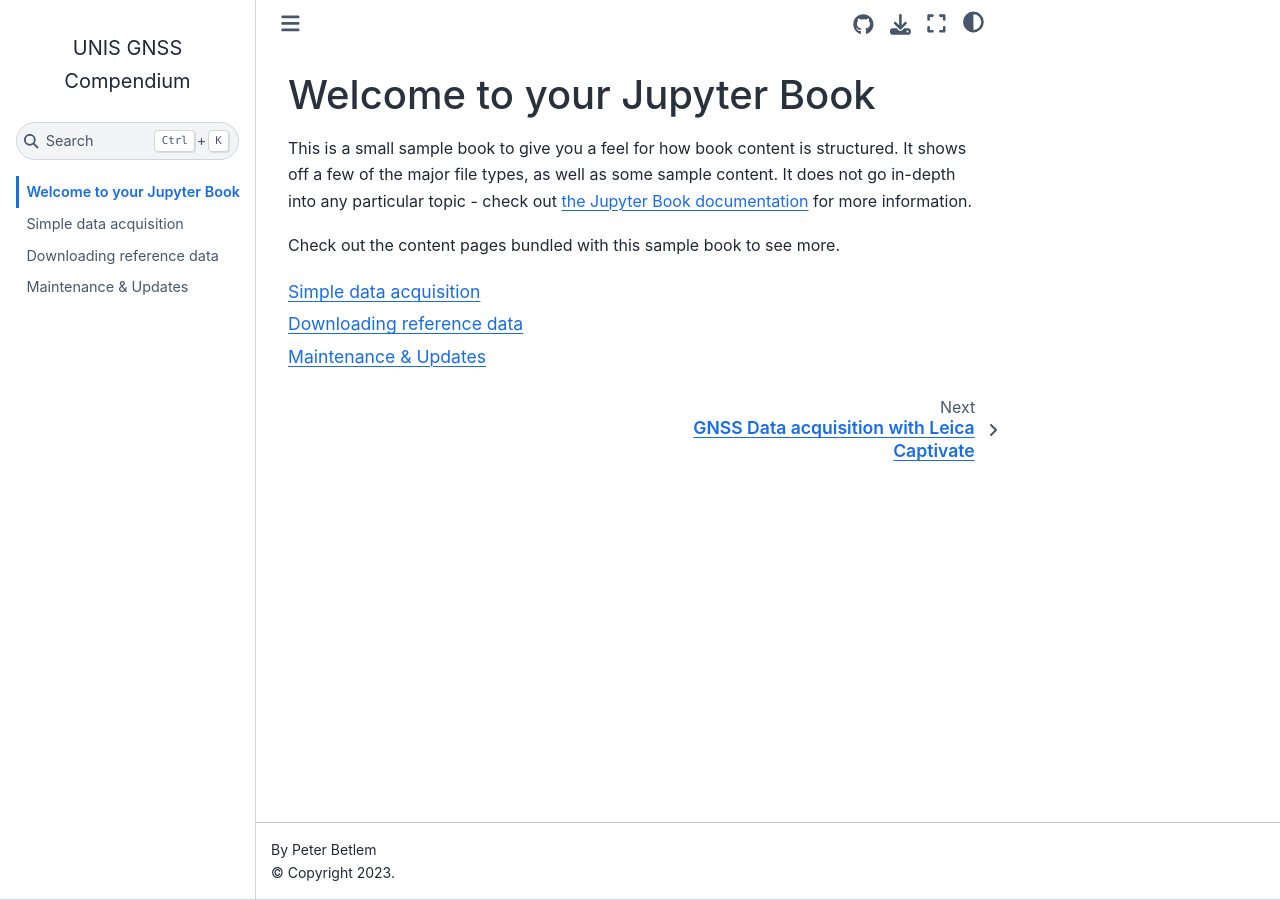
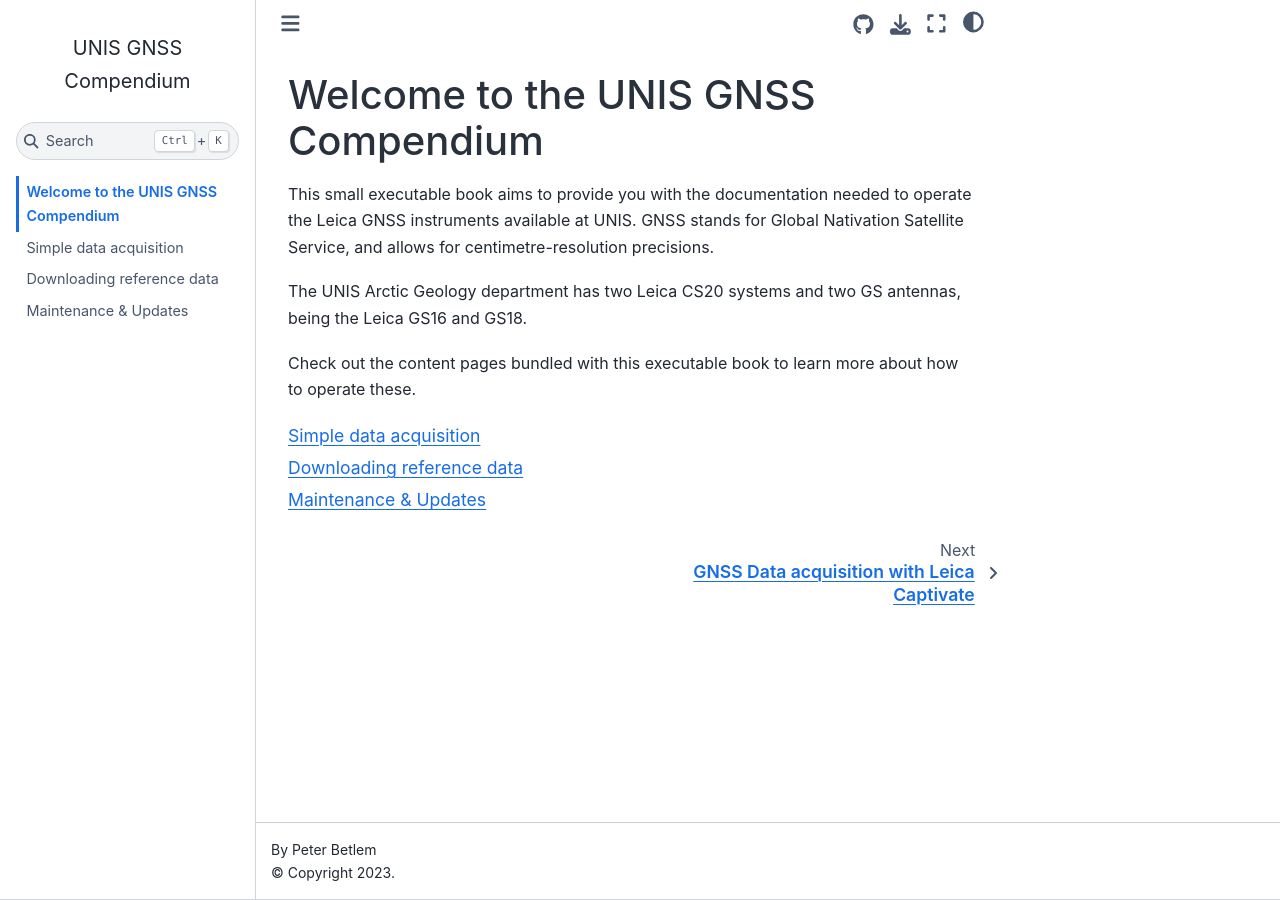
Before and after one commit to UNISvalbard/gnss-compendium, a Jupyter Book: the page built from intro.md, in a window 1280 px wide. Built offline with Jupyter Book 1.0.4 settings and Sphinx 7.4.7 and the Sphinx Book theme 1.1.4, drawn with Linux system fonts in a browser that asks for light colours.

Commit message:
Update intro.md

````diff
--- a/intro.md
+++ b/intro.md
@@ -1,11 +1,11 @@
-# Welcome to your Jupyter Book
+# Welcome to the UNIS GNSS Compendium
 
-This is a small sample book to give you a feel for how book content is
-structured.
-It shows off a few of the major file types, as well as some sample content.
-It does not go in-depth into any particular topic - check out [the Jupyter Book documentation](https://jupyterbook.org) for more information.
+This small executable book aims to provide you with the documentation needed to operate the Leica GNSS instruments available at UNIS.
+GNSS stands for Global Nativation Satellite Service, and allows for centimetre-resolution precisions.
 
-Check out the content pages bundled with this sample book to see more.
+The UNIS Arctic Geology department has two Leica CS20 systems and two GS antennas, being the Leica GS16 and GS18.
+
+Check out the content pages bundled with this executable book to learn more about how to operate these.
 
 ```{tableofcontents}
 ```
````
